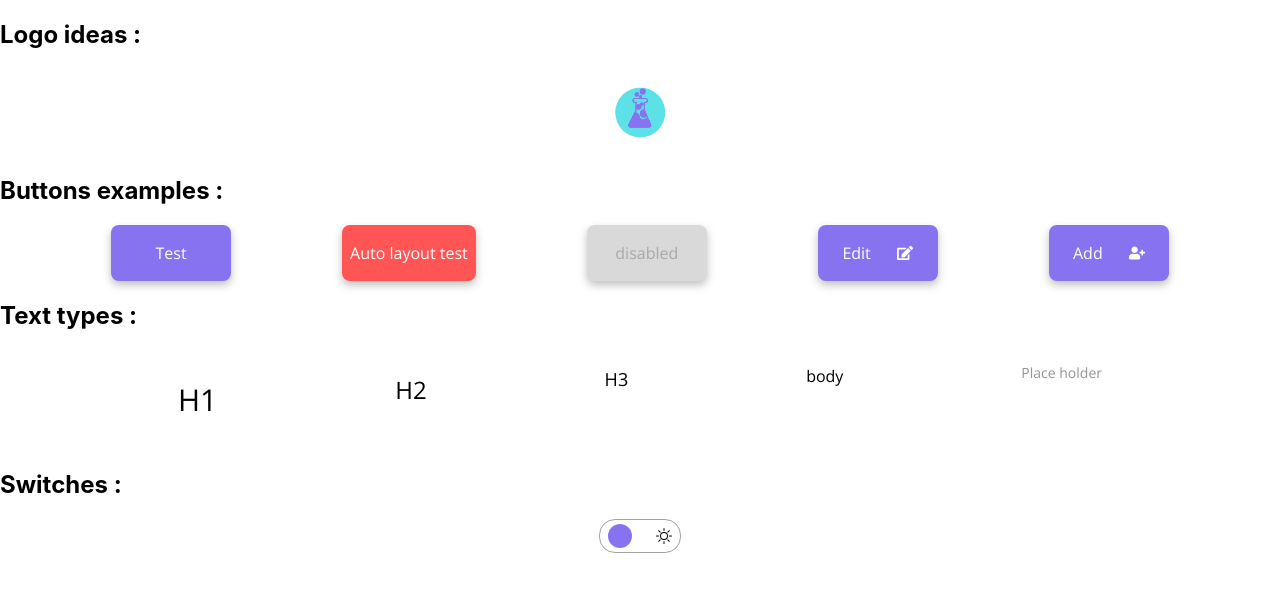
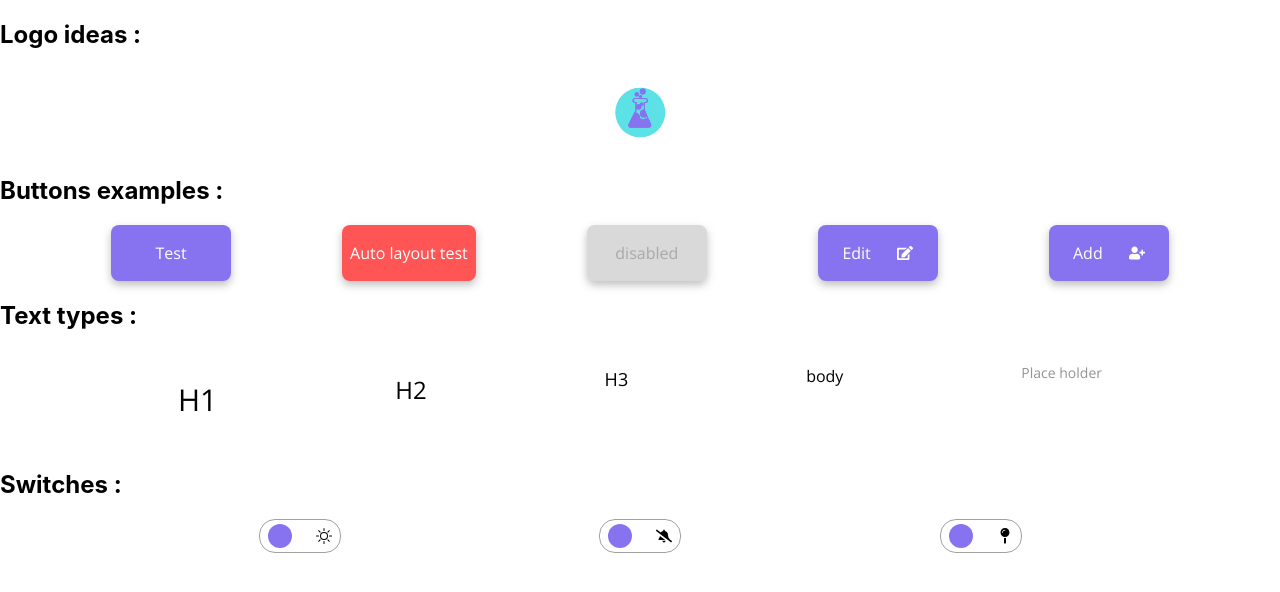
Before and after one commit to fechad/social-media-app, a React (Create React App) app in the folder client/: page /components in a window 1280 px wide. Shown: the top 592 px of the page. Built offline with nearby package versions, Linux system fonts and the light colour scheme.

Commit message:
icon component basically done, need to finalise icon decision

```diff
--- a/client/src/components/Switch.tsx
+++ b/client/src/components/Switch.tsx
@@ -1,19 +1,38 @@
-import React, {  useState } from 'react'
+import React, {  ReactElement, useState } from 'react'
 import '../styles/Switch.css'
 import { BsSun } from "react-icons/bs"
-import { FaRegMoon } from 'react-icons/fa'
+import { FaBell, FaBellSlash, FaGlobe, FaMapPin, FaRegMoon } from 'react-icons/fa'
+import { IconBaseProps } from 'react-icons'
+import PropTypes from 'prop-types'
+
+interface SwitchProps{
+  resp: string,
+  role: Function
+}
 
 
-const Switch = () => {
-  const [darkMode, setSwitch] = useState(false);
+const Switch = ({resp, role}: SwitchProps) => {
+  const [switched, setSwitch] = useState(false);
+
+
+  function doYourRole(){
+    role()
+    setSwitch(!switched);
+  }
 
   return (
-      <div className={`Switch ${darkMode ? 'DarkMode' : 'LightMode'}`} onClick={() => setSwitch(!darkMode)}>
-        {darkMode ? <FaRegMoon className='Moon'/>: ''}
-        <div id='thumb' className={`${darkMode? 'opened-thumb' : 'closed-thumb'}`} />
-        {darkMode ? '': <BsSun className='Sun'/>}
+      <div className={`Switch ${switched && resp === 'theme' ? 'Switched DarkMode': switched && resp !== 'theme' ? 'Switched' : 'UnSwitched'} `} onClick={() => doYourRole()}>
+        {switched ? <> {(resp === 'theme') ? <FaRegMoon  className='Moon'/>  : (resp === 'notifications') ? <FaBell className='Icon-left'/> : <FaGlobe className='Icon-left'/>}</>: ''}
+        <div id='thumb' className={`${switched && resp === 'theme' ? 'opened-thumb opened-thumb-dark-mode' : switched && resp !== 'theme' ? 'opened-thumb ': 'closed-thumb'}`} />
+        {switched ? '' : <> {(resp === 'theme') ? <BsSun className= 'Icon-right' />  : (resp === 'notifications') ? <FaBellSlash className='Icon-right'/> : <FaMapPin className='Icon-right' />}</>}
       </div>
   )
 }
 
+Switch.propresps ={
+  resp:  PropTypes.string.isRequired,
+  role:  PropTypes.string.isRequired,
+}
+
+
 export default Switch
--- a/client/src/pages/Library.tsx
+++ b/client/src/pages/Library.tsx
@@ -4,6 +4,14 @@ import { FaEdit, FaUserPlus } from "react-icons/fa";
 import '../styles/Library.css'
 import Text from '../components/Text';
 import Switch from '../components/Switch';
+
+
+
+function print(){
+  console.log('I did my job !');
+}
+
+
 
 const Library = () => {
   return (
@@ -39,7 +47,9 @@ const Library = () => {
       <div>
         <h1> Switches :</h1>
         <section>
-          <Switch />
+          <Switch resp='theme' role={print}/>
+          <Switch resp='notifications' role={print} />
+          <Switch resp='' role={print} />
         </section>
       </div>
     </section>
--- a/client/src/styles/Switch.css
+++ b/client/src/styles/Switch.css
@@ -12,14 +12,18 @@
     cursor: pointer;
 }
 
-.LightMode{
+.UnSwitched{
     transition: all 0.5s ease-in;
     background-color: #FFFFFF;
 }
 
-.DarkMode{
+.Switched{
     display: flex;
     transition: all 0.5s ease-in;
+    background-color: #8773F0;
+}
+
+.DarkMode{
     background-color: #202020;
     border: 1px solid #FFFFFF;
 }
@@ -41,13 +45,21 @@
 .opened-thumb {
     animation: thumb-open .5s;
     animation-direction: normal;
-    background-color: #5CE1E6;
     margin-right: 8px;
+    background-color: #ffffff;
 }
 
-.Sun{
+.opened-thumb-dark-mode{
+    background-color: #5CE1E6;
+}
+
+.Icon-left{
     animation: icon .2s;
     animation-direction: normal;
+    margin-left: 8px;
+}
+
+.Icon-right{
     margin-right: 8px;
 }
 
```
